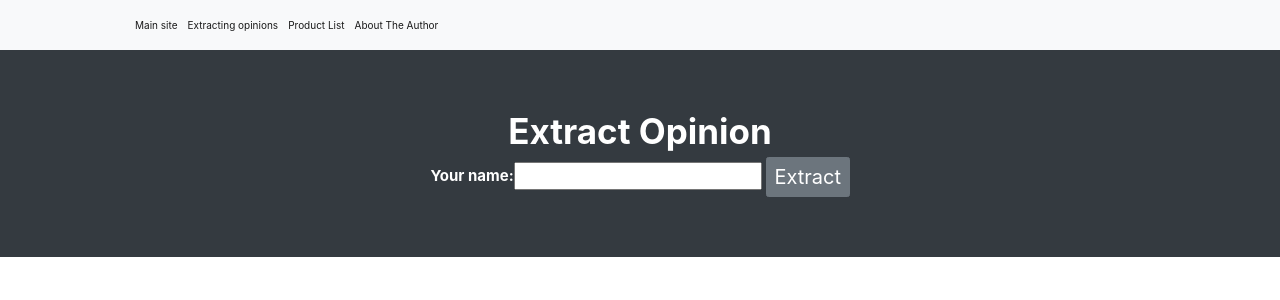
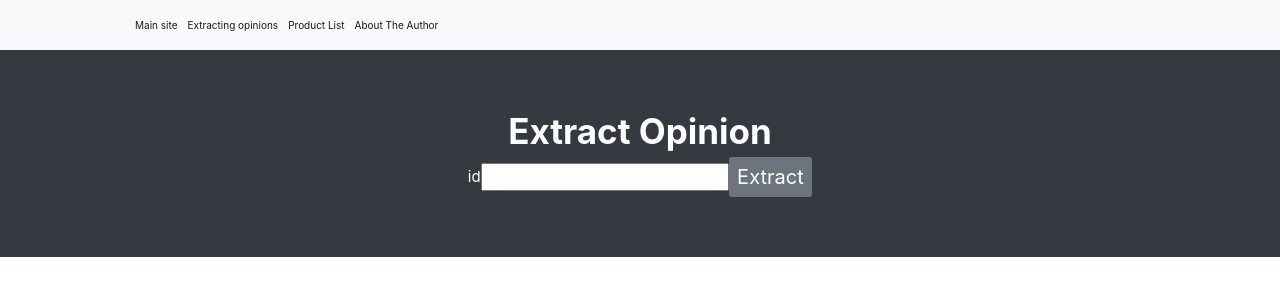
Before and after one commit to Veryo/webscraper, a Django app: page /add_product in a window 1280 px wide. Shown: the top 300 px of the page. Run offline with Django 3.2, Linux system fonts and the light colour scheme; some libraries are stand-ins or nearby versions.

Commit message:
change add_prodcut template

```diff
--- a/product/forms.py
+++ b/product/forms.py
@@ -1,4 +1,4 @@
 from django import forms
 
 class UrlForm(forms.Form):
-    your_name = forms.CharField(label='Your name', max_length=100)
+    id = forms.CharField(label='ID', max_length=100)
--- a/product/views.py
+++ b/product/views.py
@@ -117,7 +117,7 @@ def add_product(request):
     if request.method == 'POST':
         form = UrlForm(request.POST)
         if form.is_valid():
-            url = form.cleaned_data['your_name']
+            url = form.cleaned_data['id']
             create_model_instance(url)
     else:
         form = UrlForm()
--- a/templates/product/add_product.html
+++ b/templates/product/add_product.html
@@ -7,12 +7,14 @@
     <header class="bg-dark py-5">
         <div class="container px-4 px-lg-5 my-5">
             <div class="text-center text-white">
-                <h1 class="display-4 fw-bolder">Extract Opinion</h1>
-                <form method="post" class='text-center text-white'>
+                <h1 class="display-4 fw-bolder ">Extract Opinion</h1>
+                <form method="post" class="text-center">
                     {% csrf_token %}
                     {% load crispy_forms_tags %}
-                    <div style="font-size: 15px;">
-                        {{form}}
+                    <div style="font-size: 15px;" class=" justify-content-center form-inline">
+                        {{form.id.name}}
+                        <div class="text-center text-dark">{{form.id}}</div>
+
                         <input type="submit" class="btn btn-secondary" style="font-size: 20px;" value="Extract">
                     </div>
                 </form>
```
Also changed, not shown: db.sqlite3.
